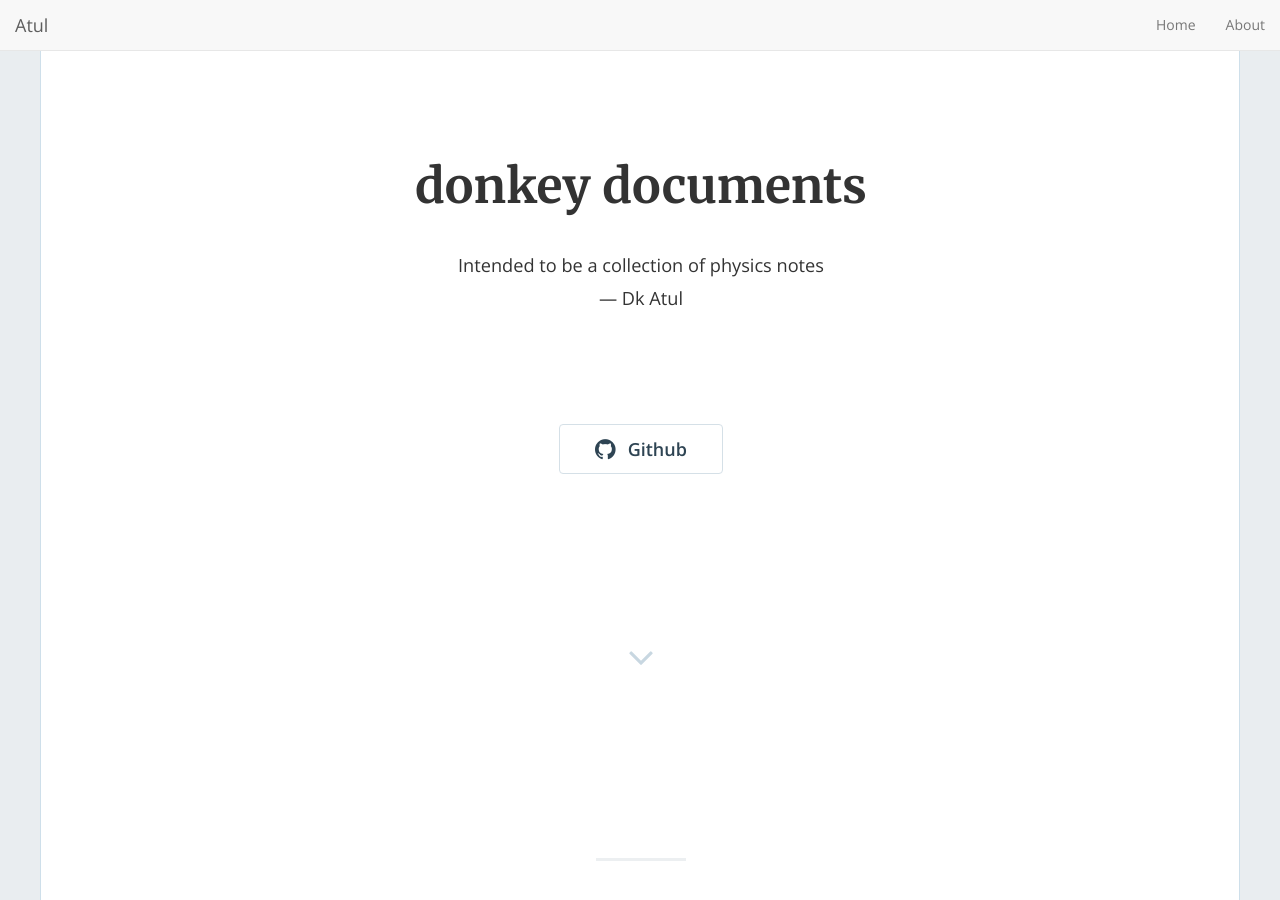
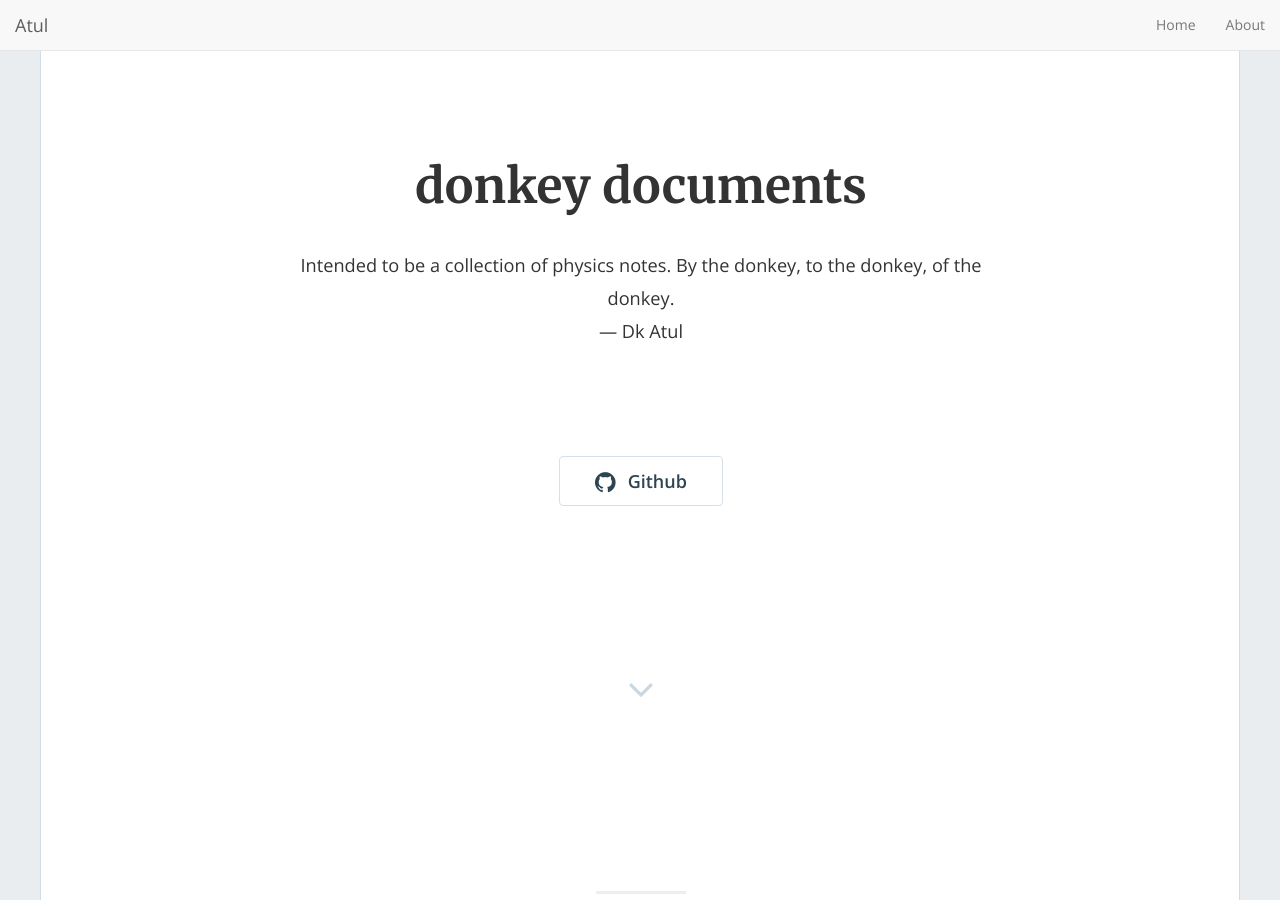
Before and after one commit to donkeyDocs/donkeyDocs.github.io, a Jekyll site: the page built from index.html, in a window 1280 px wide and 900 px high. Built offline with Jekyll 4.4.1, drawn with Linux system fonts in a browser that asks for light colours; nearby versions of some CDN libraries; the list of posts is cut into pages by our own code.

Commit message:
/ ‘_config.yml’

```diff
--- a/_config.yml
+++ b/_config.yml
@@ -15,7 +15,7 @@
 # in the templates via {{ site.myvariable }}.
 title: "donkey documents"
 email: 'atul.singh.arora@gmail.com'
-description: "Intended to be a collection of physics notes <br/> — Dk Atul"
+description: "Intended to be a collection of physics notes. By the donkey, to the donkey, of the donkey. <br/> — Dk Atul"
 baseurl: "" # the subpath of your site, e.g. /blog
 url: "http://atulsingharora.github.io/" # the base hostname & protocol for your site, e.g. http://example.com
 twitter_username: ''
```
